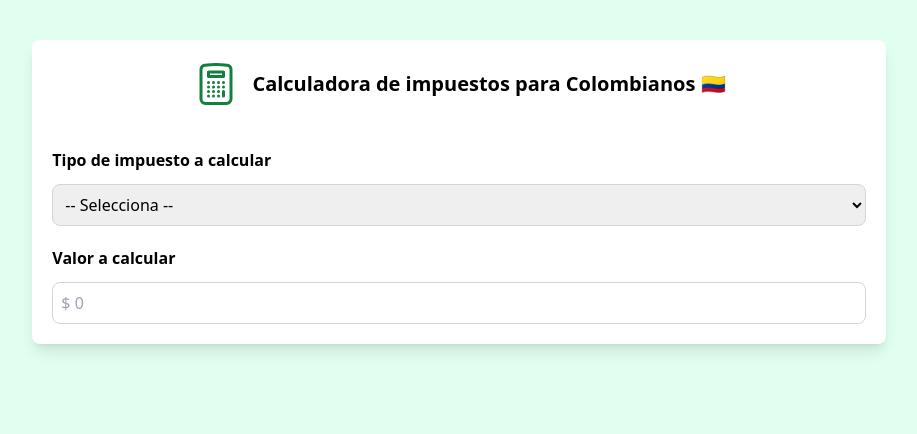
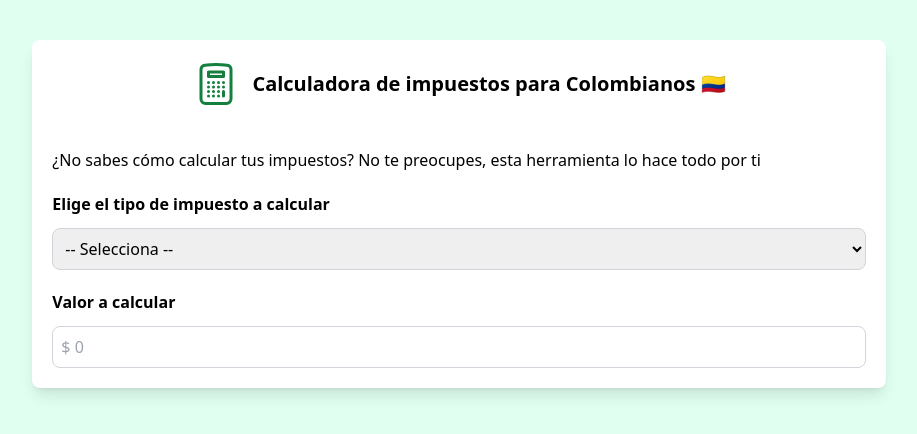
Before and after one commit to mateobetancurb/colombia-taxes-calculator, a React (Vite) app: page / in a window 1280 px wide. Shown: the top 434 px of the page, without its empty margins (181-1098 px from the left). Built offline with nearby package versions, Linux system fonts and the light colour scheme.

Commit message:
feat: update App component with additional guidance for tax calculation

```diff
--- a/src/App.tsx
+++ b/src/App.tsx
@@ -37,9 +37,13 @@ function App() {
 						Calculadora de impuestos para Colombianos 🇨🇴
 					</h1>
 				</div>
+				<h2 className="mb-5">
+					¿No sabes cómo calcular tus impuestos? No te preocupes, esta
+					herramienta lo hace todo por ti
+				</h2>
 				<form action="">
 					<label className="block mb-3 font-bold" htmlFor="tax">
-						Tipo de impuesto a calcular
+						Elige el tipo de impuesto a calcular
 					</label>
 					<select
 						id="tax"
```
